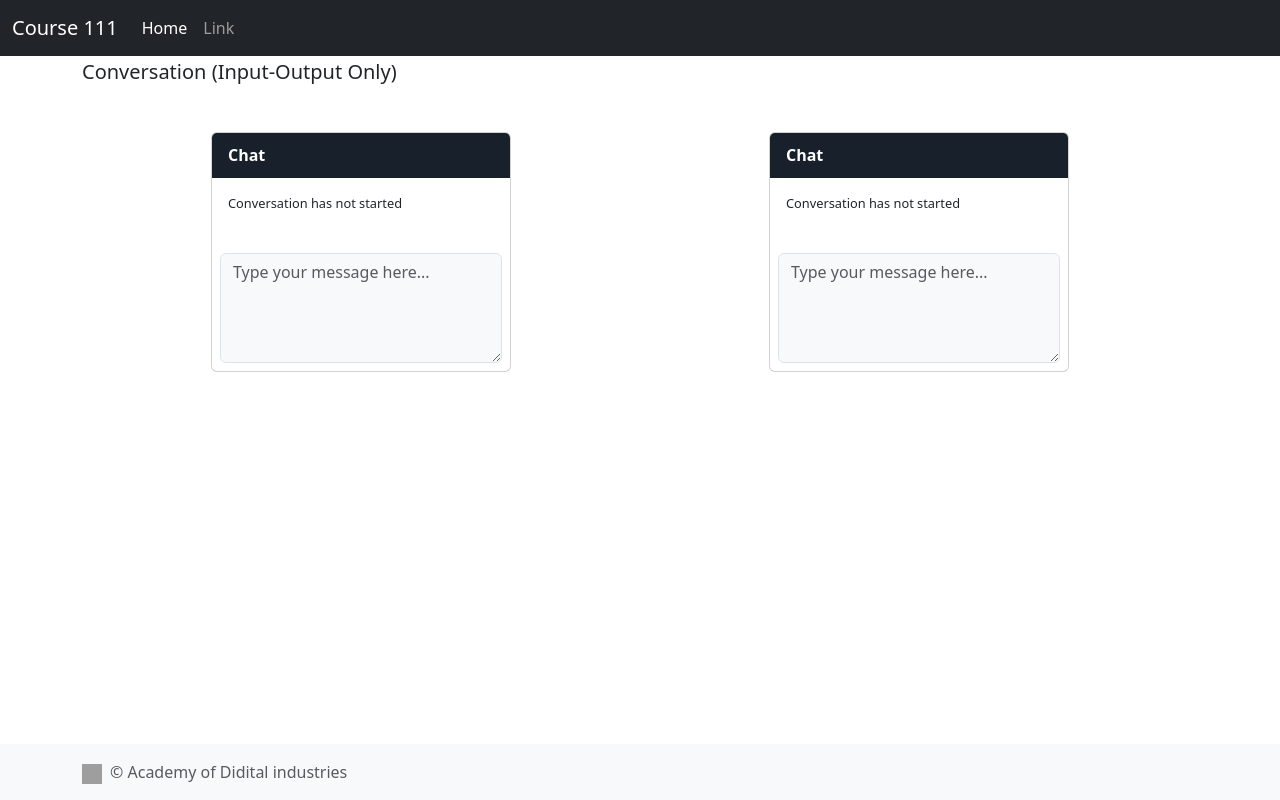
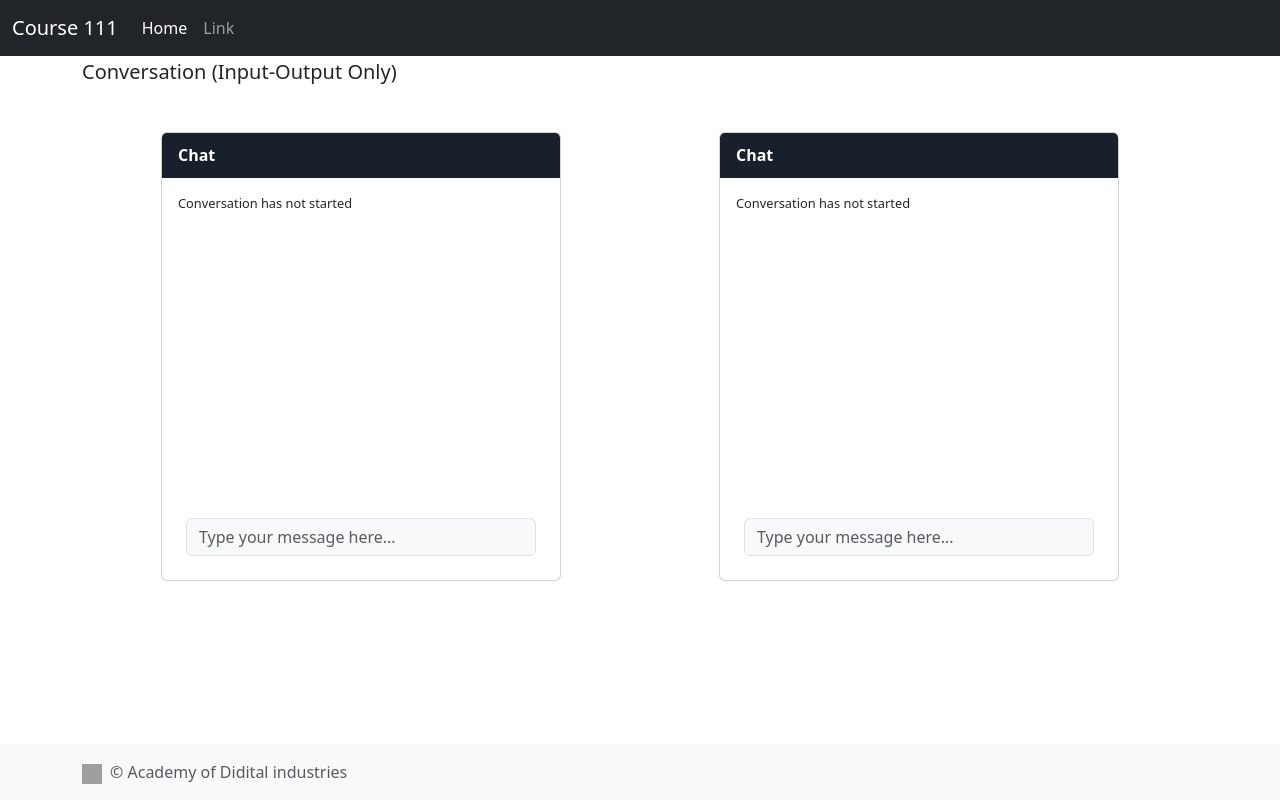
Before and after one commit to annamotsikula/course-111, an Angular app: page / in a window 1280 px wide. Built offline with nearby package versions, Linux system fonts and the light colour scheme; grey boxes are pictures that could not be loaded.

Commit message:
fix: Styles; add: ScrollDown check

```diff
--- a/src/app/chat/chat.component.html
+++ b/src/app/chat/chat.component.html
@@ -1,8 +1,8 @@
 <div class="content">
   <div class="card">
     <div class="card-header">Chat</div>
-    <div class="card-body height3">
-      <ul class="chat-list">
+    <div class="card-body">
+      <ul class="chat-list" #messageList>
         @for (chat of chatHistory ; track $index) {
             <li [ngClass]="chat.type === 'INCOMING' ? 'in' : 'out'">
                 <div class="chat-img">
@@ -19,15 +19,15 @@
             Conversation has not started
         }
       </ul>
-    </div>
       <div class="form-outline p-2">
-      <textarea
+        <input
           class="form-control bg-body-tertiary"
           placeholder="Type your message here..."
           rows="4"
           [(ngModel)]="outgoingMessage"
           (keyup.enter)="sendMessage()"
-      > </textarea>
+        >
       </div>
     </div>
   </div>
+</div>
--- a/src/app/chat/chat.component.scss
+++ b/src/app/chat/chat.component.scss
@@ -2,13 +2,16 @@
     margin-top: 40px;
     width: 100%;
 }
+
 .card {
-    min-width: 300px;
+    min-width: 400px;
+
     .card-header:first-child {
         -webkit-border-radius: 0.3rem 0.3rem 0 0;
         -moz-border-radius: 0.3rem 0.3rem 0 0;
         border-radius: 0.3rem 0.3rem 0 0;
     }
+
     .card-header {
         background: #17202b;
         border: 0;
@@ -17,17 +20,22 @@
         position: relative;
         font-weight: 600;
         color: #ffffff;
-       &:first-child {
-        -webkit-border-radius: 0.3rem 0.3rem 0 0;
-        -moz-border-radius: 0.3rem 0.3rem 0 0;
-        border-radius: 0.3rem 0.3rem 0 0;
-       }
+
+        &:first-child {
+            -webkit-border-radius: 0.3rem 0.3rem 0 0;
+            -moz-border-radius: 0.3rem 0.3rem 0 0;
+            border-radius: 0.3rem 0.3rem 0 0;
+        }
     }
 }
 
 .chat-list {
     padding: 0;
     font-size: .8rem;
+    min-height: 300px;
+    height: 300px;
+    overflow-y: auto;
+    scroll-behavior: smooth;
 
     li {
         margin-bottom: 10px;
@@ -105,6 +113,7 @@
 
         .chat-message {
             background: #fc6d4c;
+
             &:before {
                 right: -12px;
                 border-bottom: 20px solid transparent;
--- a/src/app/chat/chat.component.ts
+++ b/src/app/chat/chat.component.ts
@@ -1,9 +1,10 @@
-import { Component, EventEmitter, Input, Output, SimpleChanges } from '@angular/core';
+import { ChangeDetectionStrategy, Component, ElementRef, EventEmitter, Input, Output, SimpleChanges, ViewChild } from '@angular/core';
 
 @Component({
   selector: 'app-chat',
   templateUrl: './chat.component.html',
-  styleUrl: './chat.component.scss'
+  styleUrl: './chat.component.scss',
+  changeDetection: ChangeDetectionStrategy.OnPush
 })
 export class ChatComponent {
   @Input({ required: true, alias: 'message' }) incomingMessage = '';
@@ -13,10 +14,13 @@ export class ChatComponent {
 
   outgoingMessage: string = '';
 
+  @ViewChild('messageList') private messageList: ElementRef<HTMLUListElement> | undefined;
+
+
   ngOnChanges(changes: SimpleChanges) {
     const incoming = changes['incomingMessage']
     if (incoming && !incoming.firstChange) {
-      this.chatHistory.push({ type: 'INCOMING', text: incoming.currentValue })
+      this.chatHistory.push({ type: 'INCOMING', text: incoming.currentValue });
     }
 
   }
@@ -27,10 +31,28 @@ export class ChatComponent {
   }[] = []
 
   sendMessage() {
-    if (this.outgoingMessage.length) {
+    if(/^\s+$/.test(this.outgoingMessage)) {
+      this.outgoingMessage = "";
+      return;
+    }
+    if (this.outgoingMessage.length ) {
       this.send.emit(this.outgoingMessage);
-      this.chatHistory.push({ type: 'OUTGOING', text: this.outgoingMessage })
+      this.scrollToBottom();
+      this.chatHistory.push({ type: 'OUTGOING', text: this.outgoingMessage });
       this.outgoingMessage = ""
+    }
+  }
+
+  ngAfterViewChecked() {
+    this.scrollToBottom();
+  }
+
+  private scrollToBottom() {
+    const element = this.messageList?.nativeElement;
+    if (element) {
+      if (element.scrollHeight > element.clientHeight) {
+        element.scrollTop = element.scrollHeight;
+      }
     }
   }
 
```
Lines whose indentation alone changed are shown as unchanged.
